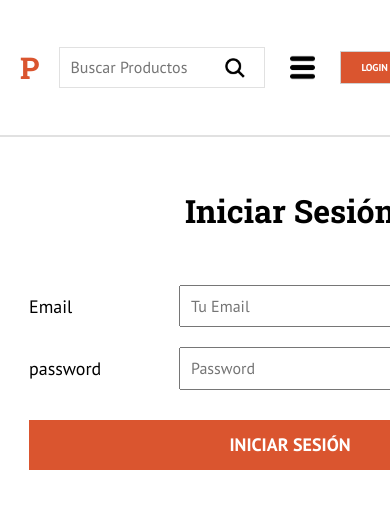
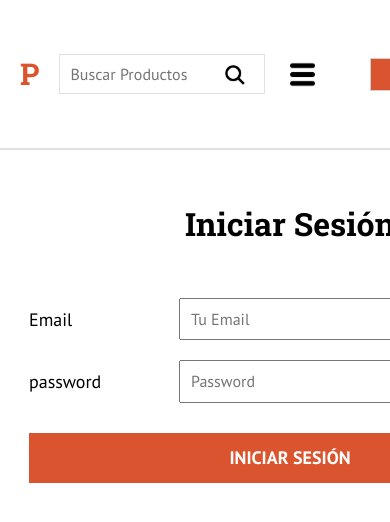
Before and after one commit to jaelEspinosa/ProductHunt, a Next.js app: page /login in a window 390 px wide. Shown: the top 522 px of the page. Built offline with nearby package versions, Linux system fonts and the light colour scheme; no server answers.

Commit message:
styles responsive

```diff
--- a/components/layout/Header.js
+++ b/components/layout/Header.js
@@ -15,6 +15,7 @@ const ContenedorHeader = styled.div`
   margin: 0 auto;
   padding: 2rem;
   position: relative;
+  gap: 3rem;
 
   @media (min-width: 768px) {
     display: flex;
--- a/pages/productos/[id].js
+++ b/pages/productos/[id].js
@@ -12,7 +12,7 @@ import { es } from "date-fns/locale";
 import Layout from '../../components/layout/Layout';
 import { Campo, Inputsubmit } from '../../components/ui/Formulario';
 import Boton from '../../components/ui/Boton';
-import { async } from '@firebase/util';
+
 
 // styled components
 
@@ -32,6 +32,7 @@ const Producto = () => {
     const [cargando, setCargando] = useState(false)
     const router = useRouter();
     const{nombre, descripcion, URLImage, url, comentarios, creado, empresa, votos, creador,haVotado}=producto
+    const [comentario, setComentario] = useState({})
     const id = router.query.id
 
 useEffect(()=>{
```
